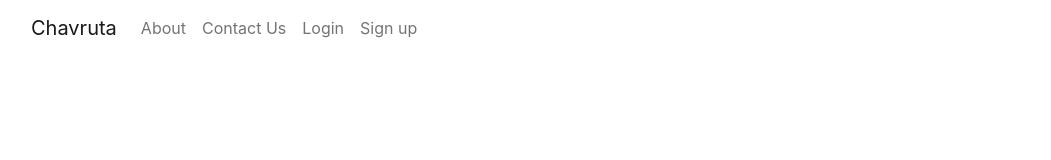
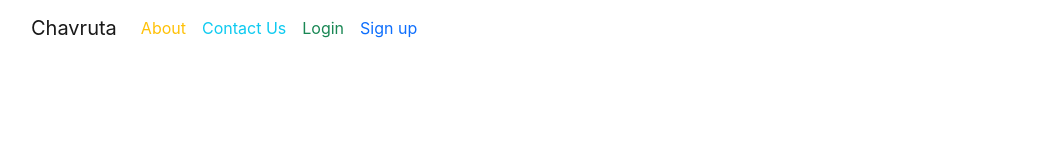
Before and after one commit to RivkyShachar/react-chavruta, a React (Create React App) app: page / in a window 1280 px wide. Shown: the top 160 px of the page, without its empty margins (51-1102 px from the left). Built offline with nearby package versions, Linux system fonts and the light colour scheme.

Commit message:
change color

```diff
--- a/src/components/header/home.js
+++ b/src/components/header/home.js
@@ -46,23 +46,23 @@ const Home = () => {
         <div className="collapse navbar-collapse" id="navbarNavDropdown">
           <ul className="navbar-nav">
             <li className="nav-item">
-              <span className="nav-link" onClick={scrollToAbout}>
+              <span className="nav-link text-warning" onClick={scrollToAbout}>
                 About
               </span>
             </li>
             <li>
-            <span className="nav-link" onClick={scrollToContactUs}>
+            <span className="nav-link text-info" onClick={scrollToContactUs}>
                 Contact Us
               </span>
 
             </li>
             <li className="nav-item">
-              <Link className="nav-link" to="/login">
+              <Link className="nav-link text-success" to="/login">
                 Login
               </Link>
             </li>
             <li className="nav-item">
-              <Link className="nav-link" to="/signUp">
+              <Link className="nav-link text-primary" to="/signUp">
                 Sign up
               </Link>
             </li>
```
